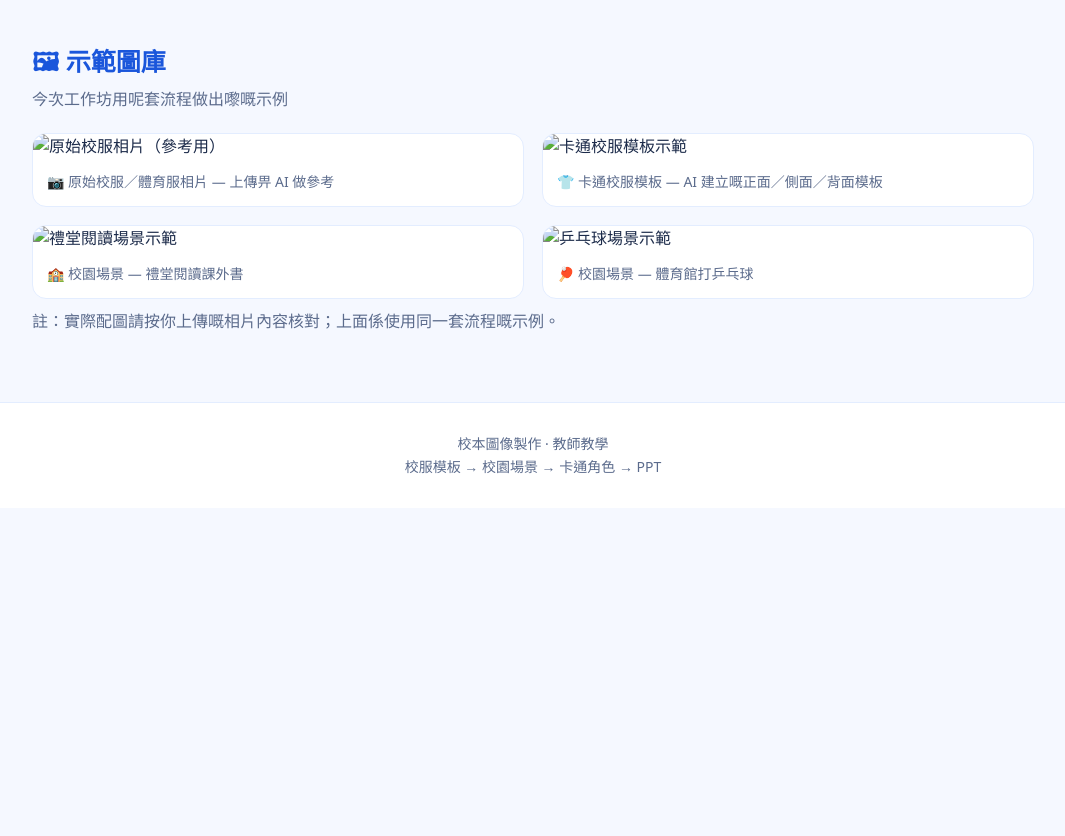
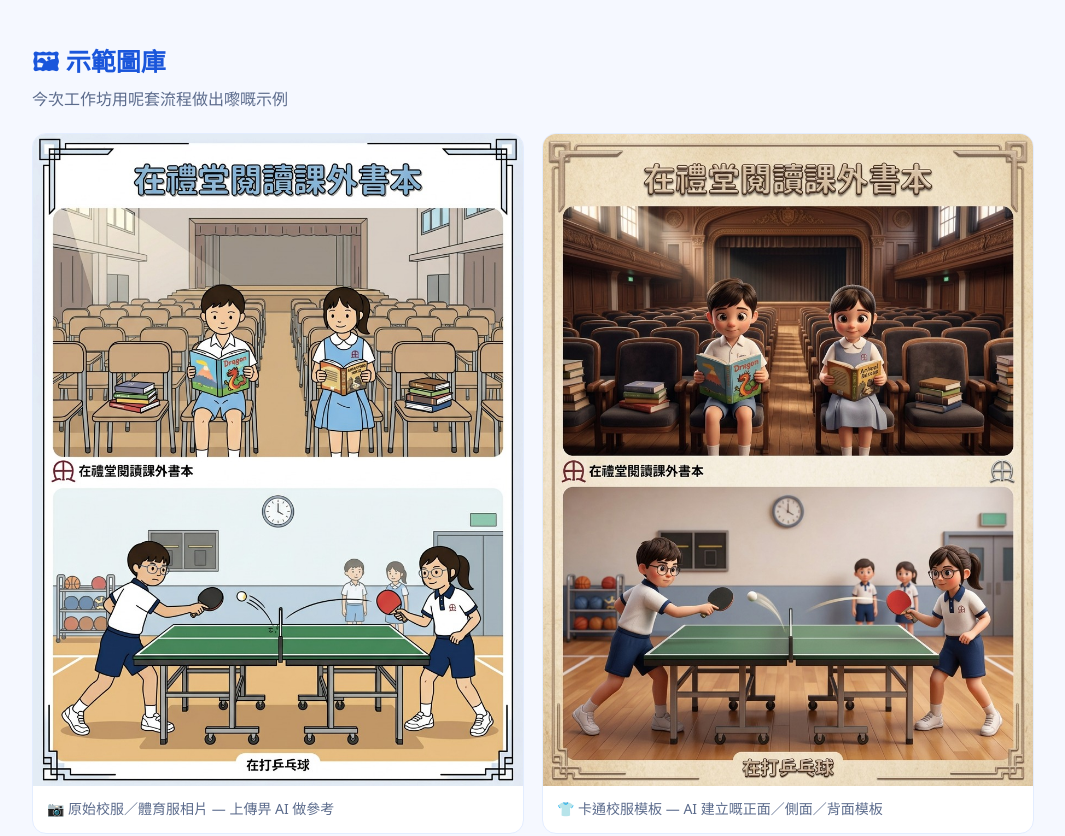
Before and after one commit to poonps-debug/TeacherTraining, a plain HTML site: page school-image.html in a window 1280 px wide. Shown: the part 2521-3357 px from the top of the page, without its empty margins (107-1172 px from the left). Before the commit the page ends 3029 px from the top, so only its background shows below. Drawn offline with Linux system fonts and the light colour scheme.

Commit message:
Update image source paths in school-image.html

```diff
--- a/school-image.html
+++ b/school-image.html
@@ -194,19 +194,19 @@
     <p class="sect-sub">今次工作坊用呢套流程做出嚟嘅示例</p>
     <div class="gallery">
       <figure>
-        <img src="assets/school-images/WhatsApp Image 2026-09-03 at 3.35.31 PM.jpeg" alt="原始校服相片（參考用）">
+        <img src="WhatsApp Image 2026-09-03 at 3.35.31 PM.jpeg" alt="原始校服相片（參考用）">
         <figcaption>📷 原始校服／體育服相片 — 上傳畀 AI 做參考</figcaption>
       </figure>
       <figure>
-        <img src="assets/school-images/WhatsApp Image 2026-09-03 at 3.37.55 PM.jpeg" alt="卡通校服模板示範">
+        <img src="WhatsApp Image 2026-09-03 at 3.37.55 PM.jpeg" alt="卡通校服模板示範">
         <figcaption>👕 卡通校服模板 — AI 建立嘅正面／側面／背面模板</figcaption>
       </figure>
       <figure>
-        <img src="assets/school-images/WhatsApp Image 2026-09-03 at 4.01.15 PM.jpeg" alt="禮堂閱讀場景示範">
+        <img src="WhatsApp Image 2026-09-03 at 4.01.15 PM.jpeg" alt="禮堂閱讀場景示範">
         <figcaption>🏫 校園場景 — 禮堂閱讀課外書</figcaption>
       </figure>
       <figure>
-        <img src="assets/school-images/WhatsApp Image 2026-09-03 at 4.01.15 PM (1).jpeg" alt="乒乓球場景示範">
+        <img src="WhatsApp Image 2026-09-03 at 4.01.15 PM (1).jpeg" alt="乒乓球場景示範">
         <figcaption>🏓 校園場景 — 體育館打乒乓球</figcaption>
       </figure>
     </div>
```
